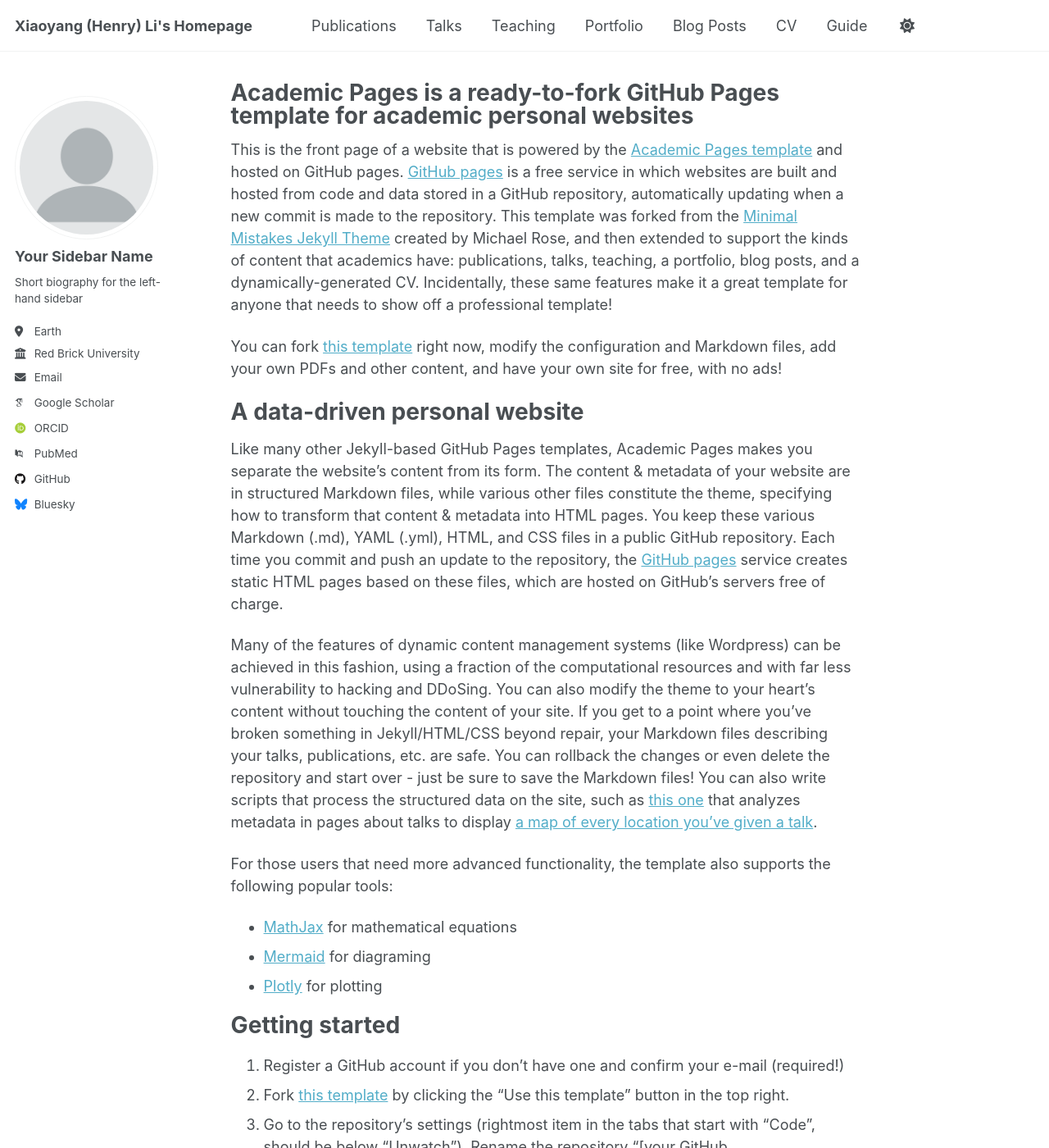
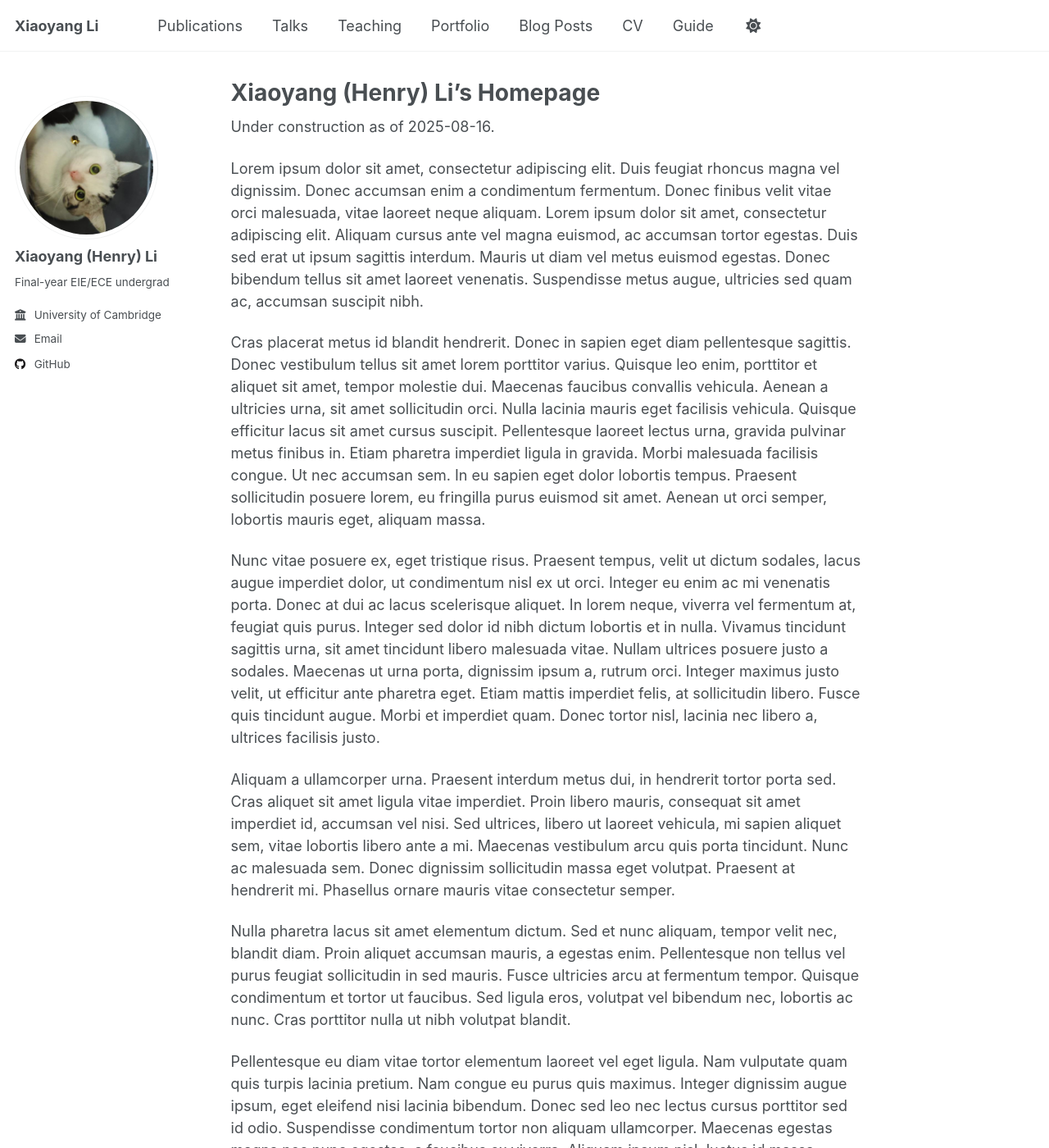
Before and after one commit to xli562/xli562.github.io, a Jekyll site: the page built from _pages/about.md, in a window 1280 px wide and 1400 px high. Shown: the whole window at 82% size. Built offline with Jekyll 4.4.1, drawn with Linux system fonts in a browser that asks for light colours; some web fonts are replaced; a script that is not in the unit is left out; some of the changed text lies outside the part shown.

Commit message:
Update _config.yml and about.md

```diff
--- a/_config.yml
+++ b/_config.yml
@@ -9,37 +9,37 @@
 # Basic Site Settings
 locale                   : "en-US"
 site_theme               : "default" # Currently available options are "default", "air"
-title                    : "Xiaoyang (Henry) Li's Homepage"
+title                    : "Xiaoyang Li"
 title_separator          : "-"
-name                     : &name "Your Name"
+name                     : &name "Xiaoyang (Henry) Li"
 description              : &description "personal description"
-url                      : https://academicpages.github.io # the base hostname & protocol for your site e.g. "https://[your GitHub username].github.io" or if you already have some other page hosted on Github then use "https://[your GitHub username].github.io/[Your Repo Name]"
+url                      : https://xli562.github.io # the base hostname & protocol for your site e.g. "https://[your GitHub username].github.io" or if you already have some other page hosted on Github then use "https://[your GitHub username].github.io/[Your Repo Name]"
 baseurl                  : "" # the subpath of your site, e.g. "/blog"
-repository               : "academicpages/academicpages.github.io"
+repository               : "xli562/xli562.github.io"
 
 # Site Author - The following control what appear as part of the author content on the side bar.
 #               If a field is blank the icon and link will not appear, otherwise it will be shown.
 #               Additional customization can be done by editing /_includes/author-profile.html
 author:
   # Biographic information
-  avatar           : "profile.png"
-  name             : "Your Sidebar Name"
+  avatar           : "profile.jpg"
+  name             : "Xiaoyang (Henry) Li"
   pronouns         : # example: "she/her"
-  bio              : "Short biography for the left-hand sidebar"
-  location         : "Earth"
-  employer         : "Red Brick University"
+  bio              : "Final-year EIE/ECE undergrad"
+  location         : # "Cambridge, UK"
+  employer         : "University of Cambridge"
   uri              : # URL
-  email            : "none@example.org"
+  email            : "xl562@cam.ac.uk"
 
   # Academic websites
   academia         : # URL
   arxiv            : # URL - Update with the correct link to your profile
-  googlescholar    : "https://scholar.google.com/citations?user=PS_CX0AAAAAJ"
+  googlescholar    : # "https://scholar.google.com/citations?user=PS_CX0AAAAAJ"
   inspire-hep      : # URL
   impactstory      : # URL
-  orcid            : "http://orcid.org/yourorcidurl"
+  orcid            : # "http://orcid.org/yourorcidurl"
   semantic         : # URL
-  pubmed           : "https://www.ncbi.nlm.nih.gov/pubmed/?term=john+snow"
+  pubmed           : # "https://www.ncbi.nlm.nih.gov/pubmed/?term=john+snow"
   researchgate     : # URL
   scopus           : # URL
 
@@ -47,13 +47,13 @@ author:
   bitbucket        : # Username - Update with your username on the site
   codepen          : # Username
   dribbble         : # Username
-  github           : "academicpages"
+  github           : "xli562"
   kaggle           : # Username
   stackoverflow    : # User number or user number and name (i.e., use "1" or "1/jeff-atwood")
 
   # Social media
   artstation       : # Username
-  bluesky          : "bsky.app" # Replace this with you Bluesky username
+  bluesky          : # Replace this with you Bluesky username
   facebook         : # Username
   flickr           : # Username
   foursquare       : # Username
--- a/_pages/about.md
+++ b/_pages/about.md
@@ -1,56 +1,22 @@
 ---
 permalink: /
-title: "Academic Pages is a ready-to-fork GitHub Pages template for academic personal websites"
+title: "Xiaoyang (Henry) Li's Homepage"
 author_profile: true
 redirect_from:
   - /about/
   - /about.html
 ---
 
-This is the front page of a website that is powered by the [Academic Pages template](https://github.com/academicpages/academicpages.github.io) and hosted on GitHub pages. [GitHub pages](https://pages.github.com) is a free service in which websites are built and hosted from code and data stored in a GitHub repository, automatically updating when a new commit is made to the repository. This template was forked from the [Minimal Mistakes Jekyll Theme](https://mmistakes.github.io/minimal-mistakes/) created by Michael Rose, and then extended to support the kinds of content that academics have: publications, talks, teaching, a portfolio, blog posts, and a dynamically-generated CV. Incidentally, these same features make it a great template for anyone that needs to show off a professional template!
+Under construction as of 2025-08-16.
 
- You can fork [this template](https://github.com/academicpages/academicpages.github.io) right now, modify the configuration and Markdown files, add your own PDFs and other content, and have your own site for free, with no ads!
+Lorem ipsum dolor sit amet, consectetur adipiscing elit. Duis feugiat rhoncus magna vel dignissim. Donec accumsan enim a condimentum fermentum. Donec finibus velit vitae orci malesuada, vitae laoreet neque aliquam. Lorem ipsum dolor sit amet, consectetur adipiscing elit. Aliquam cursus ante vel magna euismod, ac accumsan tortor egestas. Duis sed erat ut ipsum sagittis interdum. Mauris ut diam vel metus euismod egestas. Donec bibendum tellus sit amet laoreet venenatis. Suspendisse metus augue, ultricies sed quam ac, accumsan suscipit nibh.
 
-A data-driven personal website
-======
-Like many other Jekyll-based GitHub Pages templates, Academic Pages makes you separate the website's content from its form. The content & metadata of your website are in structured Markdown files, while various other files constitute the theme, specifying how to transform that content & metadata into HTML pages. You keep these various Markdown (.md), YAML (.yml), HTML, and CSS files in a public GitHub repository. Each time you commit and push an update to the repository, the [GitHub pages](https://pages.github.com/) service creates static HTML pages based on these files, which are hosted on GitHub's servers free of charge.
+Cras placerat metus id blandit hendrerit. Donec in sapien eget diam pellentesque sagittis. Donec vestibulum tellus sit amet lorem porttitor varius. Quisque leo enim, porttitor et aliquet sit amet, tempor molestie dui. Maecenas faucibus convallis vehicula. Aenean a ultricies urna, sit amet sollicitudin orci. Nulla lacinia mauris eget facilisis vehicula. Quisque efficitur lacus sit amet cursus suscipit. Pellentesque laoreet lectus urna, gravida pulvinar metus finibus in. Etiam pharetra imperdiet ligula in gravida. Morbi malesuada facilisis congue. Ut nec accumsan sem. In eu sapien eget dolor lobortis tempus. Praesent sollicitudin posuere lorem, eu fringilla purus euismod sit amet. Aenean ut orci semper, lobortis mauris eget, aliquam massa.
 
-Many of the features of dynamic content management systems (like Wordpress) can be achieved in this fashion, using a fraction of the computational resources and with far less vulnerability to hacking and DDoSing. You can also modify the theme to your heart's content without touching the content of your site. If you get to a point where you've broken something in Jekyll/HTML/CSS beyond repair, your Markdown files describing your talks, publications, etc. are safe. You can rollback the changes or even delete the repository and start over - just be sure to save the Markdown files! You can also write scripts that process the structured data on the site, such as [this one](https://github.com/academicpages/academicpages.github.io/blob/master/talkmap.ipynb) that analyzes metadata in pages about talks to display [a map of every location you've given a talk](https://academicpages.github.io/talkmap.html).
+Nunc vitae posuere ex, eget tristique risus. Praesent tempus, velit ut dictum sodales, lacus augue imperdiet dolor, ut condimentum nisl ex ut orci. Integer eu enim ac mi venenatis porta. Donec at dui ac lacus scelerisque aliquet. In lorem neque, viverra vel fermentum at, feugiat quis purus. Integer sed dolor id nibh dictum lobortis et in nulla. Vivamus tincidunt sagittis urna, sit amet tincidunt libero malesuada vitae. Nullam ultrices posuere justo a sodales. Maecenas ut urna porta, dignissim ipsum a, rutrum orci. Integer maximus justo velit, ut efficitur ante pharetra eget. Etiam mattis imperdiet felis, at sollicitudin libero. Fusce quis tincidunt augue. Morbi et imperdiet quam. Donec tortor nisl, lacinia nec libero a, ultrices facilisis justo.
 
-For those users that need more advanced functionality, the template also supports the following popular tools:
-- [MathJax](https://www.mathjax.org/) for mathematical equations
-- [Mermaid](https://mermaid.js.org/) for diagraming
-- [Plotly](https://plotly.com/javascript/) for plotting
+Aliquam a ullamcorper urna. Praesent interdum metus dui, in hendrerit tortor porta sed. Cras aliquet sit amet ligula vitae imperdiet. Proin libero mauris, consequat sit amet imperdiet id, accumsan vel nisi. Sed ultrices, libero ut laoreet vehicula, mi sapien aliquet sem, vitae lobortis libero ante a mi. Maecenas vestibulum arcu quis porta tincidunt. Nunc ac malesuada sem. Donec dignissim sollicitudin massa eget volutpat. Praesent at hendrerit mi. Phasellus ornare mauris vitae consectetur semper.
 
-Getting started
-======
-1. Register a GitHub account if you don't have one and confirm your e-mail (required!)
-1. Fork [this template](https://github.com/academicpages/academicpages.github.io) by clicking the "Use this template" button in the top right.
-1. Go to the repository's settings (rightmost item in the tabs that start with "Code", should be below "Unwatch"). Rename the repository "[your GitHub username].github.io", which will also be your website's URL.
-1. Set site-wide configuration and create content & metadata (see below -- also see [this set of diffs](http://archive.is/3TPas) showing what files were changed to set up [an example site](https://getorg-testacct.github.io) for a user with the username "getorg-testacct")
-1. Upload any files (like PDFs, .zip files, etc.) to the files/ directory. They will appear at https://[your GitHub username].github.io/files/example.pdf.
-1. Check status by going to the repository settings, in the "GitHub pages" section
+Nulla pharetra lacus sit amet elementum dictum. Sed et nunc aliquam, tempor velit nec, blandit diam. Proin aliquet accumsan mauris, a egestas enim. Pellentesque non tellus vel purus feugiat sollicitudin in sed mauris. Fusce ultricies arcu at fermentum tempor. Quisque condimentum et tortor ut faucibus. Sed ligula eros, volutpat vel bibendum nec, lobortis ac nunc. Cras porttitor nulla ut nibh volutpat blandit.
 
-Site-wide configuration
-------
-The main configuration file for the site is in the base directory in [_config.yml](https://github.com/academicpages/academicpages.github.io/blob/master/_config.yml), which defines the content in the sidebars and other site-wide features. You will need to replace the default variables with ones about yourself and your site's github repository. The configuration file for the top menu is in [_data/navigation.yml](https://github.com/academicpages/academicpages.github.io/blob/master/_data/navigation.yml). For example, if you don't have a portfolio or blog posts, you can remove those items from that navigation.yml file to remove them from the header.
-
-Create content & metadata
-------
-For site content, there is one Markdown file for each type of content, which are stored in directories like _publications, _talks, _posts, _teaching, or _pages. For example, each talk is a Markdown file in the [_talks directory](https://github.com/academicpages/academicpages.github.io/tree/master/_talks). At the top of each Markdown file is structured data in YAML about the talk, which the theme will parse to do lots of cool stuff. The same structured data about a talk is used to generate the list of talks on the [Talks page](https://academicpages.github.io/talks), each [individual page](https://academicpages.github.io/talks/2012-03-01-talk-1) for specific talks, the talks section for the [CV page](https://academicpages.github.io/cv), and the [map of places you've given a talk](https://academicpages.github.io/talkmap.html) (if you run this [python file](https://github.com/academicpages/academicpages.github.io/blob/master/talkmap.py) or [Jupyter notebook](https://github.com/academicpages/academicpages.github.io/blob/master/talkmap.ipynb), which creates the HTML for the map based on the contents of the _talks directory).
-
-**Markdown generator**
-
-The repository includes [a set of Jupyter notebooks](https://github.com/academicpages/academicpages.github.io/tree/master/markdown_generator
-) that converts a CSV containing structured data about talks or presentations into individual Markdown files that will be properly formatted for the Academic Pages template. The sample CSVs in that directory are the ones I used to create my own personal website at stuartgeiger.com. My usual workflow is that I keep a spreadsheet of my publications and talks, then run the code in these notebooks to generate the Markdown files, then commit and push them to the GitHub repository.
-
-How to edit your site's GitHub repository
-------
-Many people use a git client to create files on their local computer and then push them to GitHub's servers. If you are not familiar with git, you can directly edit these configuration and Markdown files directly in the github.com interface. Navigate to a file (like [this one](https://github.com/academicpages/academicpages.github.io/blob/master/_talks/2012-03-01-talk-1.md) and click the pencil icon in the top right of the content preview (to the right of the "Raw | Blame | History" buttons). You can delete a file by clicking the trashcan icon to the right of the pencil icon. You can also create new files or upload files by navigating to a directory and clicking the "Create new file" or "Upload files" buttons.
-
-Example: editing a Markdown file for a talk
-![Editing a Markdown file for a talk](/images/editing-talk.png)
-
-For more info
-------
-More info about configuring Academic Pages can be found in [the guide](https://academicpages.github.io/markdown/), the [growing wiki](https://github.com/academicpages/academicpages.github.io/wiki), and you can always [ask a question on GitHub](https://github.com/academicpages/academicpages.github.io/discussions). The [guides for the Minimal Mistakes theme](https://mmistakes.github.io/minimal-mistakes/docs/configuration/) (which this theme was forked from) might also be helpful.
+Pellentesque eu diam vitae tortor elementum laoreet vel eget ligula. Nam vulputate quam quis turpis lacinia pretium. Nam congue eu purus quis maximus. Integer dignissim augue ipsum, eget eleifend nisi lacinia bibendum. Donec sed leo nec lectus cursus porttitor sed id odio. Suspendisse condimentum tortor non aliquam ullamcorper. Maecenas egestas magna nec nunc egestas, a faucibus ex viverra. Aliquam ipsum nisl, luctus id massa.
```
Also changed, not shown: images/profile.jpg (added), images/profile.png (deleted).
